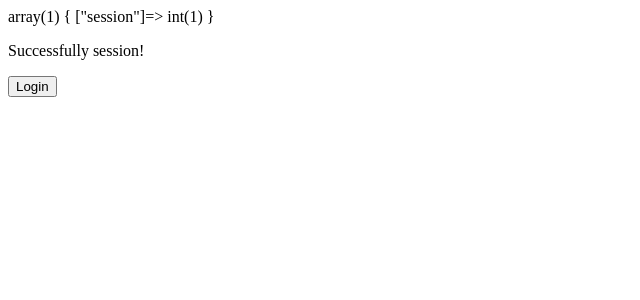
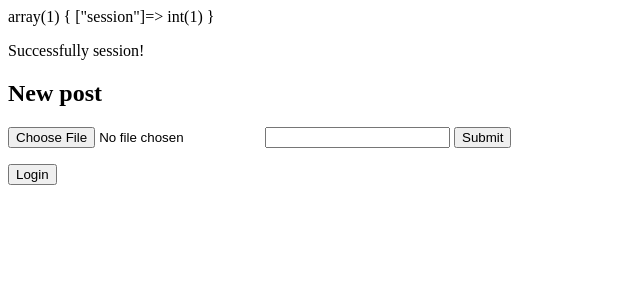
Before and after one commit to armandosalazar/facebook, a PHP site: page / in a window 1280 px wide. Shown: the top 300 px of the page, without its empty margins (0-640 px from the left). Run offline with PHP 8.4, Linux system fonts and the light colour scheme; the visitor is signed in with stand-in values (Sample User, id 1).

Commit message:
add image to post

```diff
--- a/index.php
+++ b/index.php
@@ -19,7 +19,28 @@ if (isset($_SESSION["session"])) {
 </head>
 
 <body>
+    <div>
+        <h2>New post</h2>
+        <form action="/" method="post">
+            <input type="file" name="image" accept="image/*">
+            <input type="text" name="post" require>
+            <input type="submit">
+        </form>
+    </div>
     <button onclick="window.location='/login.php'">Login</button>
 </body>
 
 </html>
+
+<?php
+if (isset($_POST["post"]) && !empty($_POST["post"])) {
+    $post = $_POST["post"];
+    var_dump($_POST);
+    var_dump($_FILES);
+    $target_dir="uploads/";
+    $target_file = $target_dir . basename($_FILES['image']);
+    if (getimagesize($_FILES["image"]["tmp_name"]))
+        echo "PPP";
+    echo "<h2>$post</h2>";
+}
+?>
```
Also changed, not shown: profile.php (added, +15 -0 lines).
